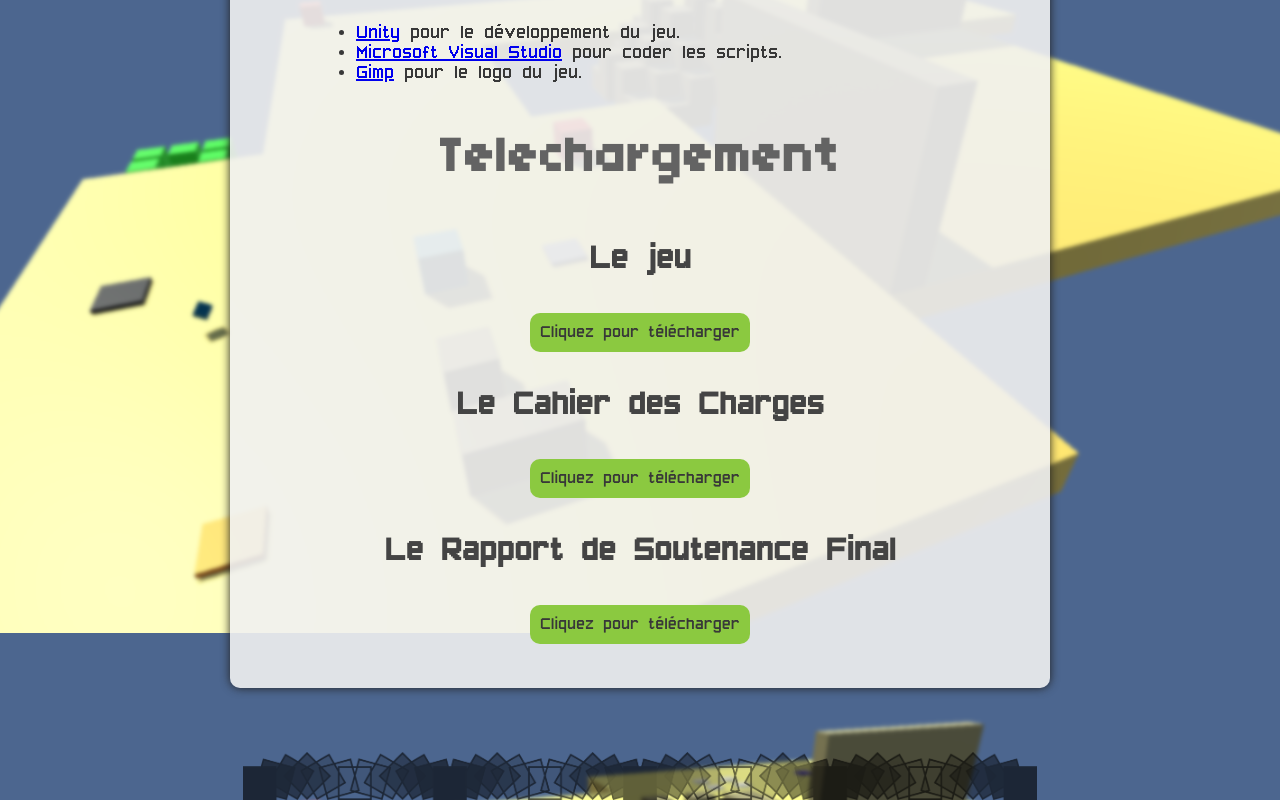
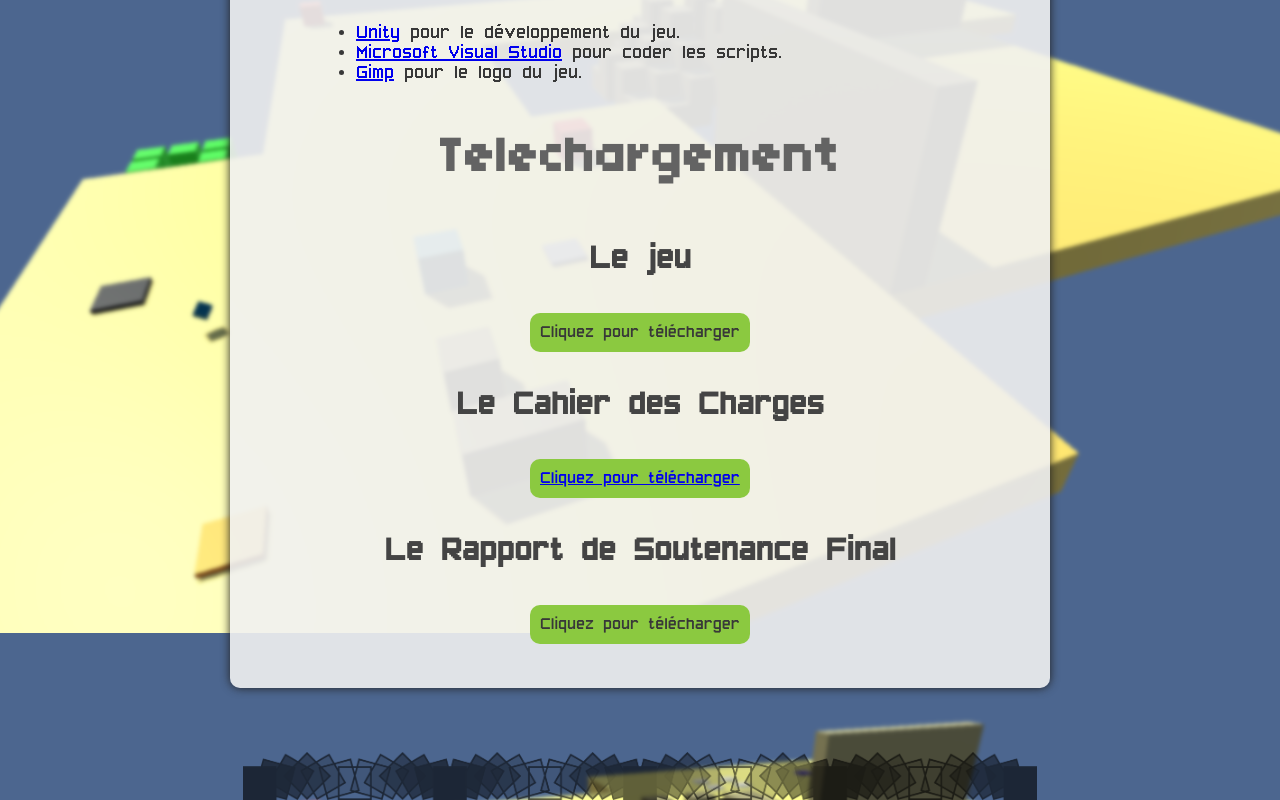
Before and after one commit to guccitaps/guccitaps.github.io, a plain HTML site: page Liens.html in a window 1280 px wide. Shown: the part 967-1767 px from the top of the page. Drawn offline with Linux system fonts and the light colour scheme; a web font is replaced by a local one.

Commit message:
testdownload 2

```diff
--- a/Liens.html
+++ b/Liens.html
@@ -53,7 +53,7 @@
                 <p id="telecharge"><a href=""></a>Cliquez pour télécharger</p><br><br>
 
                 <h3>Le Cahier des Charges</h3><br><br>
-                <p id="telecharge"><a href="Download/cahier.pdf"></a>Cliquez pour télécharger</p><br><br>
+                <p id="telecharge"><a href="Download/cahier.pdf">Cliquez pour télécharger</a></p><br><br>
 
                 <h3>Le Rapport de Soutenance Final</h3><br><br>
                 <p id="telecharge"><a href=""></a>Cliquez pour télécharger</p><br>
```
